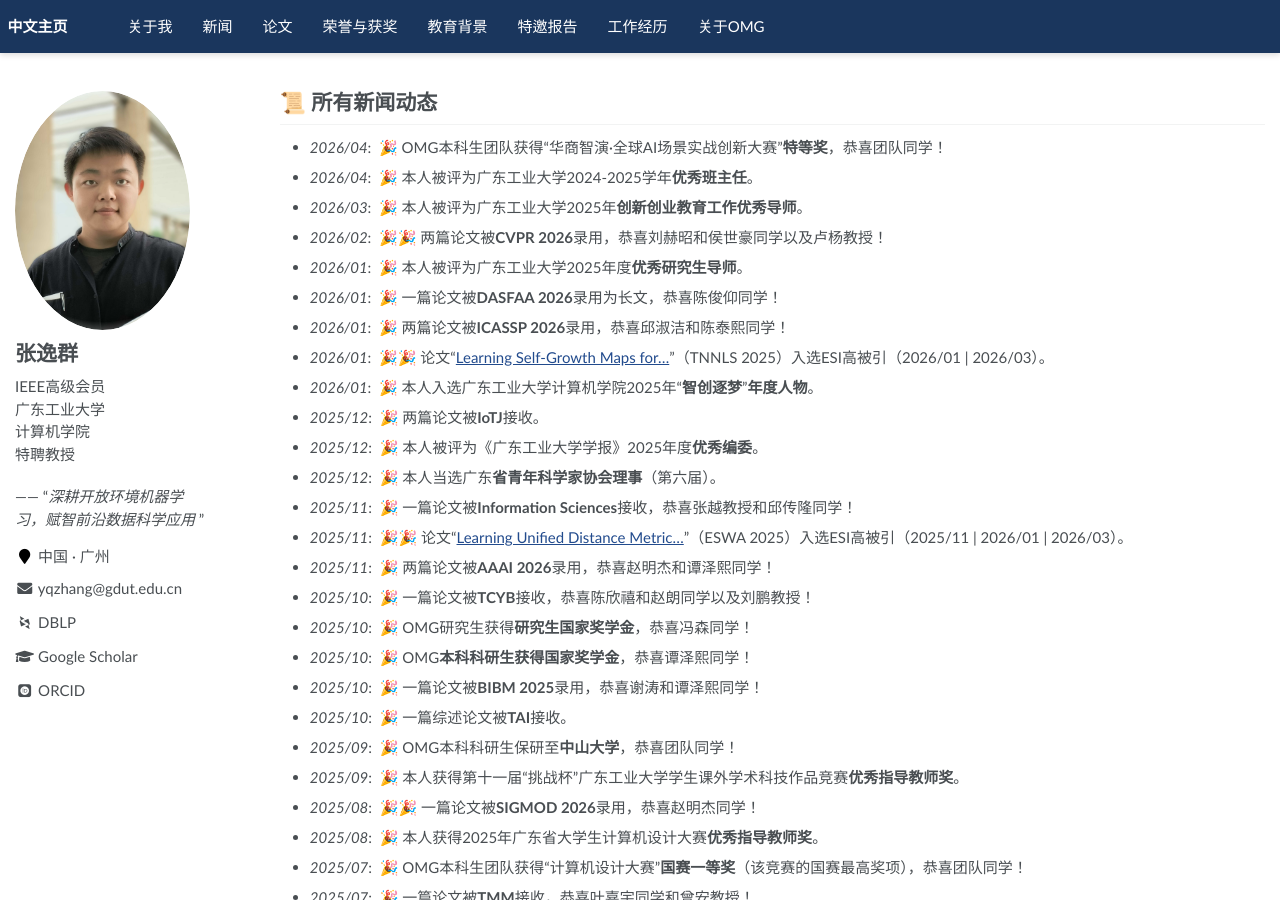
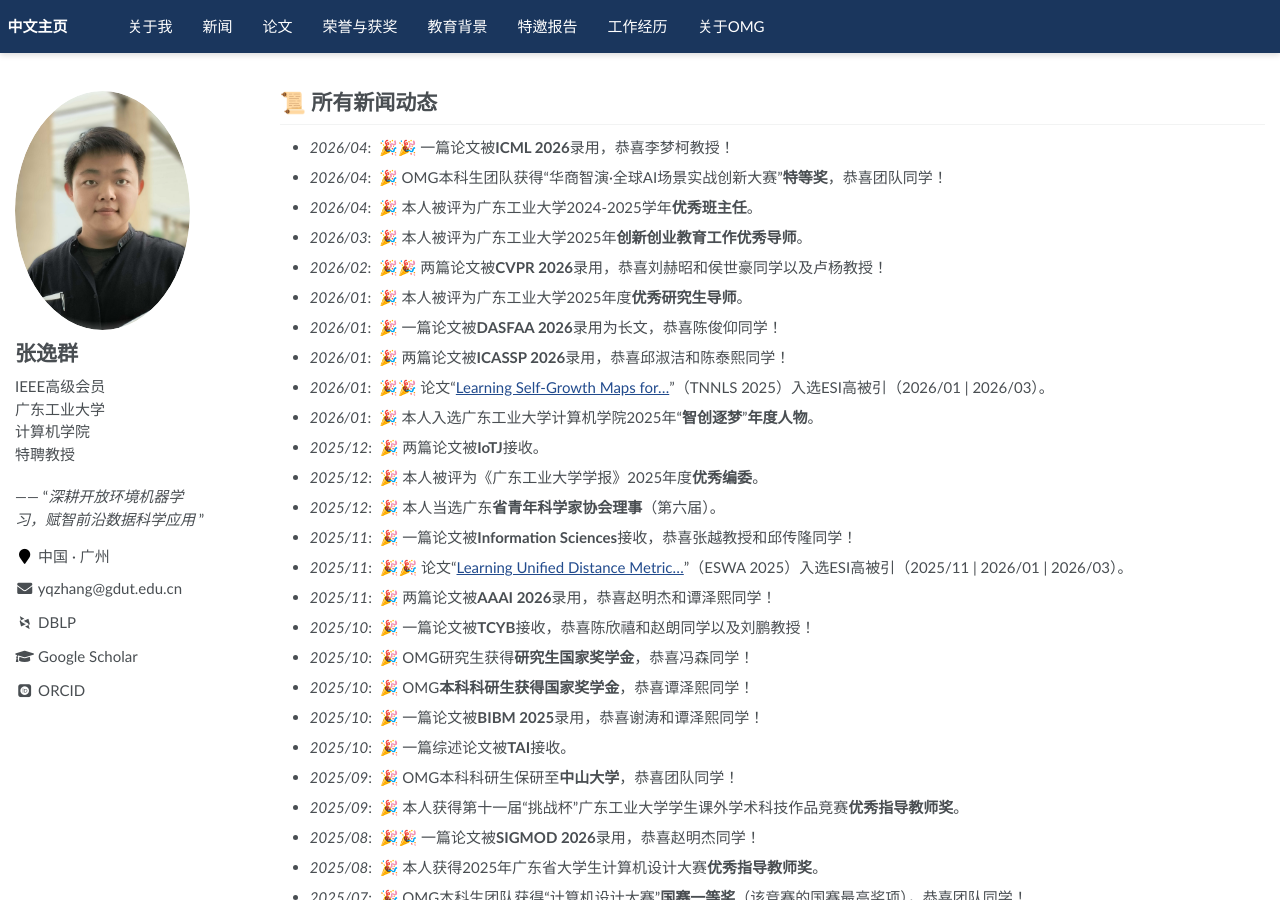
Before and after one commit to yqzhang-Zz/zh-news, a Jekyll site: the page built from _pages/about.md, in a window 1280 px wide and 900 px high. Built offline with Jekyll 4.4.1, drawn with Linux system fonts in a browser that asks for light colours; some web fonts are replaced; a script that is not in the unit is left out; comment, search, counter and statistics services are not loaded.

Commit message:
Update about.md

```diff
--- a/_pages/about.md
+++ b/_pages/about.md
@@ -11,6 +11,7 @@ redirect_from:
 <span class='anchor' id="news"></span>
 
 # 📜 所有新闻动态
+- *2026/04*: &nbsp;🎉🎉 一篇论文被**ICML 2026**录用，恭喜李梦柯教授！
 - *2026/04*: &nbsp;🎉 OMG本科生团队获得“华商智演·全球AI场景实战创新大赛”**特等奖**，恭喜团队同学！
 - *2026/04*: &nbsp;🎉 本人被评为广东工业大学2024-2025学年**优秀班主任**。
 - *2026/03*: &nbsp;🎉 本人被评为广东工业大学2025年**创新创业教育工作优秀导师**。
```
